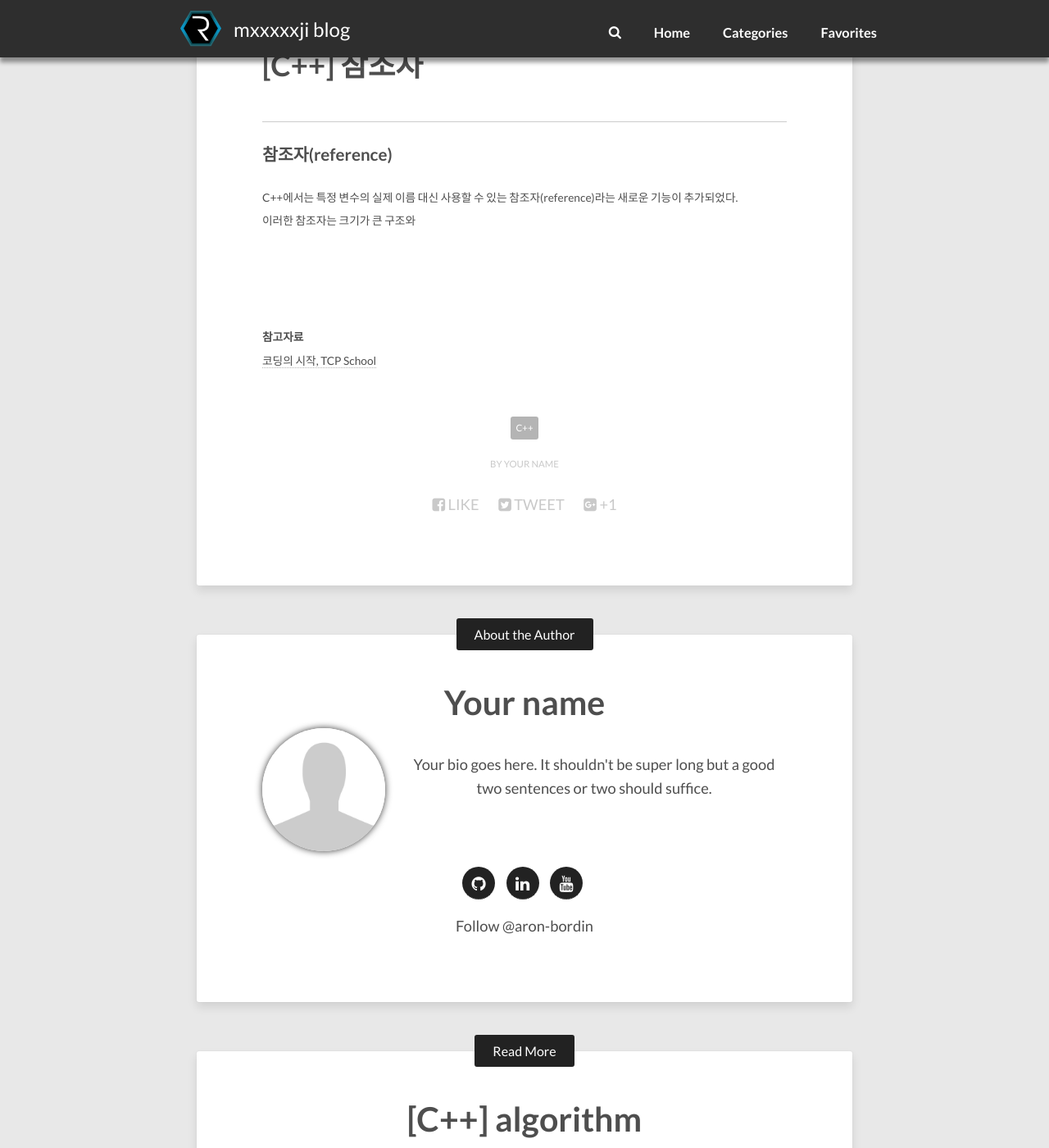
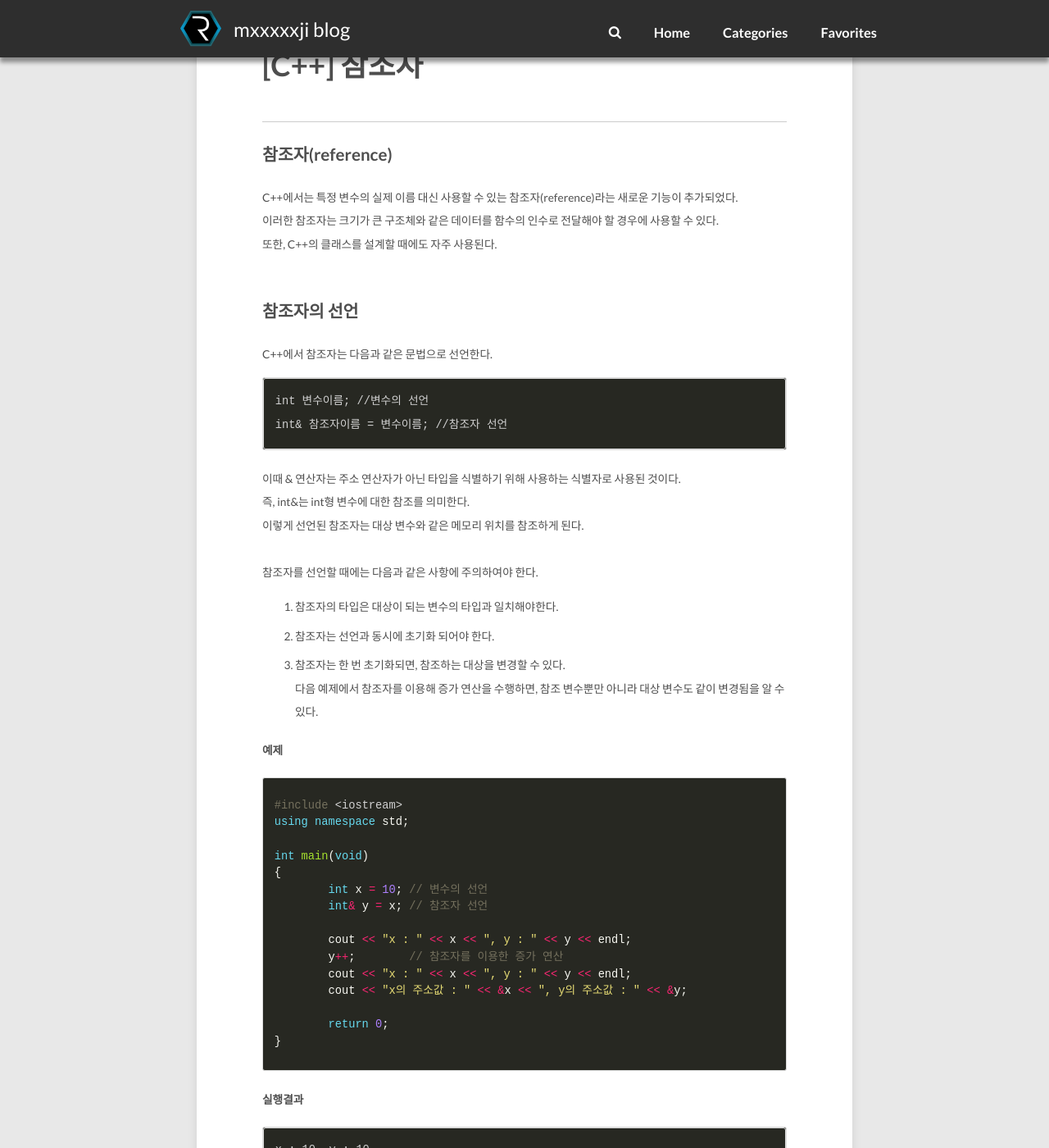
Before and after one commit to mxxxxxji/Mxxxxxji.github.io, a Jekyll site: the page built from _posts/2020-03-12-C++-15.reference-post.md, in a window 1280 px wide and 1400 px high, scrolled down 389 px. Shown: the whole window at 82% size. Built offline with Jekyll 4.4.1, drawn with Linux system fonts in a browser that asks for light colours; nearby versions of some CDN libraries; comment, search, counter and statistics services are not loaded; some of the changed text lies outside the part shown.

Commit message:
Update 2020-03-12-C++-15.reference-post.md

```diff
--- a/_posts/2020-03-12-C++-15.reference-post.md
+++ b/_posts/2020-03-12-C++-15.reference-post.md
@@ -10,10 +10,145 @@
 
 ## 참조자(reference)
 C++에서는 특정 변수의 실제 이름 대신 사용할 수 있는 참조자(reference)라는 새로운 기능이 추가되었다.
-이러한 참조자는 크기가 큰 구조와
+이러한 참조자는 크기가 큰 구조체와 같은 데이터를 함수의 인수로 전달해야 할 경우에 사용할 수 있다.
+또한, C++의 클래스를 설계할 때에도 자주 사용된다.
+<br/>
+<br/>
 
+## 참조자의 선언
+C++에서 참조자는 다음과 같은 문법으로 선언한다.
 
+    {% raw %}
+    int 변수이름; //변수의 선언
+    int& 참조자이름 = 변수이름; //참조자 선언
+    {% endraw %}
 
+이때 & 연산자는 주소 연산자가 아닌 타입을 식별하기 위해 사용하는 식별자로 사용된 것이다.
+즉, int&는 int형 변수에 대한 참조를 의미한다.
+이렇게 선언된 참조자는 대상 변수와 같은 메모리 위치를 참조하게 된다.
+<br/>
+참조자를 선언할 때에는 다음과 같은 사항에 주의하여야 한다.
+1. 참조자의 타입은 대상이 되는 변수의 타입과 일치해야한다.
+2. 참조자는 선언과 동시에 초기화 되어야 한다.
+3. 참조자는 한 번 초기화되면, 참조하는 대상을 변경할 수 있다.
+<br/>
+다음 예제에서 참조자를 이용해 증가 연산을 수행하면, 참조 변수뿐만 아니라 대상 변수도 같이 변경됨을 알 수 있다.
+
+#### 예제
+{% highlight cpp %}
+#include <iostream>
+using namespace std;
+
+int main(void)
+{
+	int x = 10; // 변수의 선언
+	int& y = x; // 참조자 선언
+
+	cout << "x : " << x << ", y : " << y << endl;
+	y++;        // 참조자를 이용한 증가 연산
+	cout << "x : " << x << ", y : " << y << endl;
+	cout << "x의 주소값 : " << &x << ", y의 주소값 : " << &y;
+
+	return 0;
+}
+{% endhighlight %}
+
+#### 실행결과
+    {% raw %}
+    x : 10, y : 10
+    x : 11, y : 11
+    x의 주소값 : 010FFA48, y의 주소값 : 010FFA48
+    {% endraw %}
+
+<br/>
+<br/>
+
+## 함수의 인자로서 전달
+C++에서 참조자는 주로 함수에 인수로 전달할 때 사용된다.
+함수가 참조자를 인수로 전달받으면, 참조자가 참조하고 있는 실제 변수의 값을 함수 내에서 조작할 수 있다.
+<br/>
+다음은 참조자를 사용하여 두 변수의 값을 서로 맞바꾼는 예제이다.
+
+#### 예제
+{% highlight cpp %}
+#include <iostream>
+using namespace std;
+
+void Swap(int& x, int& y)
+{
+	int temp;
+
+	temp = x;
+	x = y;
+	y = temp;
+}
+
+int main(void)
+{
+	int num1 = 3, num2 = 7;
+
+	cout << "변경 전 num1의 값은 " << num1 << "이며, num2의 값은 " << num2 << "입니다." << endl;
+
+	Swap(num1, num2);
+
+	cout << "변경 후 num1의 값은 " << num1 << "이며, num2의 값은 " << num2 << "입니다." << endl;
+
+	return 0;
+}
+{% endhighlight %}
+
+#### 실행결과
+    {% raw %}
+    변경 전 num1의 값은 3이며, num2의 값은 7입니다.
+    변경 후 num1의 값은 7이며, num2의 값은 3입니다.
+    {% endraw %}
+
+위와 같은 참조에 의한 전달(call by reference)은 참조자뿐만 아니라 포인터를 사용해도 똑같은 결과를 얻을 수 있다.
+포인터를 사용하는 방법과 참조자를 사용하는 방법 모두 결과는 같으며, 구문 형태상의 차이점만이 존재할 수 있다.
+<br/>
+<br/>
+
+#### 구조체의 참조
+C++에서 참조자는 주로 구조체와 같은 정의 타입을 다룰 때 유용하게 사용된다.
+구조체를 참조하는 방법은 변수를 참조하는 방법과 같다.
+
+#### 예제
+{% highlight cpp %}
+#include <iostream>
+#include <string>
+using namespace std;
+
+struct Book
+{
+	string title;
+	string author;
+	int price;
+};
+
+void Display(const Book&);
+
+int main(void)
+{
+	Book web_book = { "HTML과 CSS", "홍길동", 28000 };
+	Display(web_book);
+
+	return 0;
+}
+
+void Display(const Book& bk)
+{
+	cout << "책의 제목은 " << bk.title << "이고, ";
+	cout << "저자는 " << bk.author << "이며, ";
+	cout << "가격은 " << bk.price << "원입니다.";
+}
+{% endhighlight %}
+
+#### 실행결과
+    {% raw %}
+    책의 제목은 HTML과 CSS이고, 저자는 홍길동이며, 가격은 28000원입니다.
+    {% endraw %}
+
+위의 예제처럼 함수 내부에서 구조체를 직접 변경할 필요가 없을 때는 const키워드를 사용하여 원본 구조체에 대한 변경을 허용하지 않는 것이 좋다.
 <br/>
 <br/>
 <br/>
```
